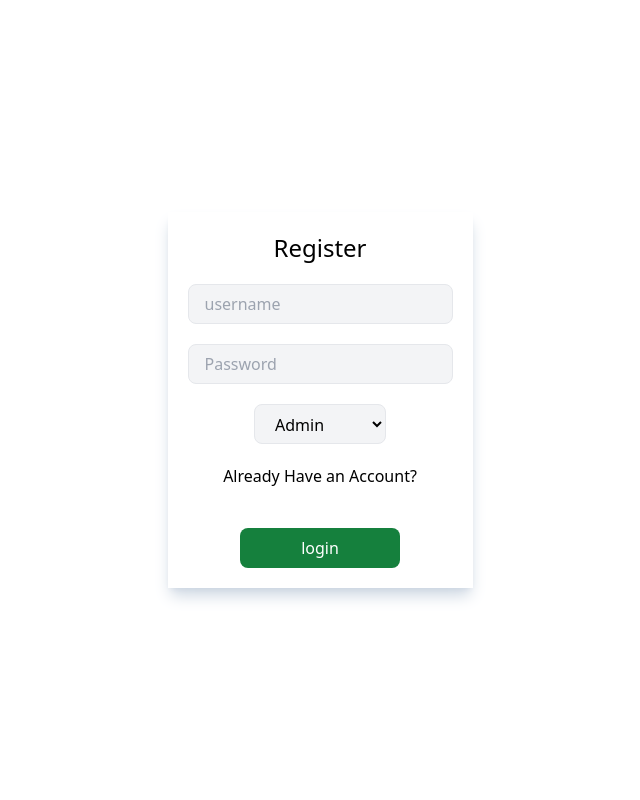
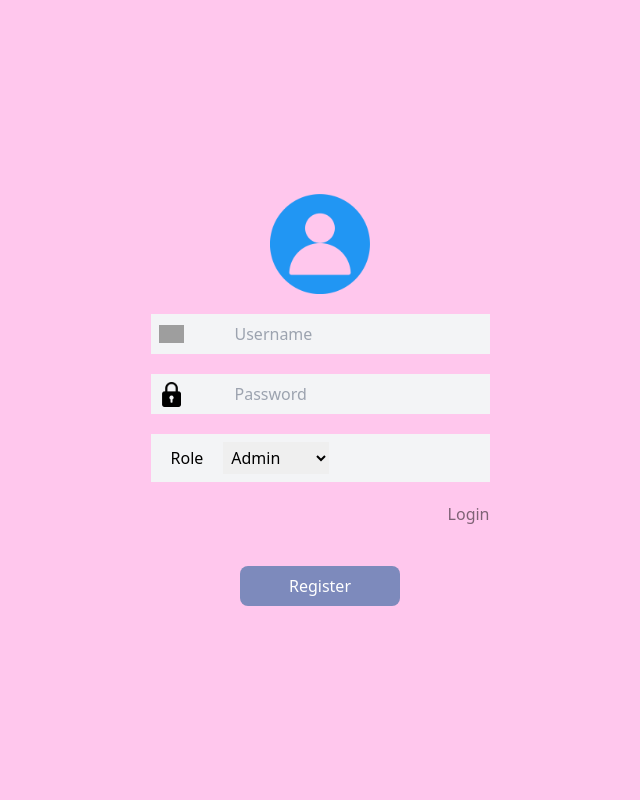
Before and after one commit to SridharVoleti/ODA, a Flask app: page /signup in a window 1280 px wide. Shown: the whole page, without its empty margins (320-960 px from the left). Run offline with Flask 3, Linux system fonts and the light colour scheme; grey boxes are pictures that could not be loaded.

Commit message:
"added styles to login and register pages"

```diff
--- a/app/forms/register_form.py
+++ b/app/forms/register_form.py
@@ -20,4 +20,4 @@ class RegisterForm(FlaskForm):
                      ]
     )
 
-    submit = SubmitField('login')
+    submit = SubmitField('Register')
--- a/app/routes/auth.py
+++ b/app/routes/auth.py
@@ -11,11 +11,16 @@ auth_bp = Blueprint('auth', __name__)
 @auth_bp.route('/login', methods=['GET', 'POST'])
 def login():
     form = LoginForm()
+    print("login" ,flush=True)
     if form.validate_on_submit():
+        print("post" ,flush=True)
         username = form.username.data
         password = form.password.data
+        print(username,flush=True)
+        print(password, flush=True)
         user = User.find_by_username(username)
         if user and check_password_hash(user.password_hash, password):
+            print(user,flush=True)
             login_user(user)
             flash('Login successful', 'success')
             return redirect(url_for('main.index'))
--- a/app/static/css/input.css
+++ b/app/static/css/input.css
@@ -49,7 +49,7 @@
     @apply bg-ocean-green;
   }
   .alert {
-    @apply rounded-lg p-5 text-white;
+    @apply absolute left-7 top-1 w-[95%] rounded-lg p-5 text-white;
   }
   .alert-danger {
     @apply bg-red-500;
--- a/app/static/css/output.css
+++ b/app/static/css/output.css
@@ -711,6 +711,10 @@ video {
 }
 
 .alert {
+  position: absolute;
+  left: 1.75rem;
+  top: 0.25rem;
+  width: 95%;
   border-radius: 0.5rem;
   padding: 1.25rem;
   --tw-text-opacity: 1;
@@ -795,8 +799,8 @@ video {
   height: 100vh;
 }
 
-.h-40 {
-  height: 10rem;
+.w-10 {
+  width: 2.5rem;
 }
 
 .w-20 {
@@ -807,20 +811,16 @@ video {
   width: 1.25rem;
 }
 
+.w-\[100\%\] {
+  width: 100%;
+}
+
 .w-\[50\%\] {
   width: 50%;
 }
 
 .w-screen {
   width: 100vw;
-}
-
-.w-40 {
-  width: 10rem;
-}
-
-.w-10 {
-  width: 2.5rem;
 }
 
 .grid-cols-4 {
@@ -839,6 +839,10 @@ video {
   align-items: center;
 }
 
+.justify-end {
+  justify-content: flex-end;
+}
+
 .justify-center {
   justify-content: center;
 }
@@ -847,12 +851,12 @@ video {
   justify-content: space-between;
 }
 
-.justify-around {
-  justify-content: space-around;
+.justify-evenly {
+  justify-content: space-evenly;
 }
 
-.justify-evenly {
-  justify-content: space-evenly;
+.gap-1 {
+  gap: 0.25rem;
 }
 
 .gap-20 {
@@ -865,6 +869,10 @@ video {
 
 .gap-5 {
   gap: 1.25rem;
+}
+
+.gap-2 {
+  gap: 0.5rem;
 }
 
 .overflow-hidden {
@@ -883,6 +891,10 @@ video {
   border-radius: 0px;
 }
 
+.border-0 {
+  border-width: 0px;
+}
+
 .border-2 {
   border-width: 2px;
 }
@@ -891,13 +903,24 @@ video {
   border-width: 1px;
 }
 
-.border-0 {
-  border-width: 0px;
-}
-
 .border-gray-400 {
   --tw-border-opacity: 1;
   border-color: rgb(156 163 175 / var(--tw-border-opacity));
+}
+
+.bg-\[\#7D8ABC\] {
+  --tw-bg-opacity: 1;
+  background-color: rgb(125 138 188 / var(--tw-bg-opacity));
+}
+
+.bg-\[\#FFC7ED\] {
+  --tw-bg-opacity: 1;
+  background-color: rgb(255 199 237 / var(--tw-bg-opacity));
+}
+
+.bg-gray-100 {
+  --tw-bg-opacity: 1;
+  background-color: rgb(243 244 246 / var(--tw-bg-opacity));
 }
 
 .bg-ocean-blue {
@@ -908,16 +931,6 @@ video {
 .bg-ocean-green {
   --tw-bg-opacity: 1;
   background-color: rgb(156 232 227 / var(--tw-bg-opacity));
-}
-
-.bg-gray-500 {
-  --tw-bg-opacity: 1;
-  background-color: rgb(107 114 128 / var(--tw-bg-opacity));
-}
-
-.bg-gray-100 {
-  --tw-bg-opacity: 1;
-  background-color: rgb(243 244 246 / var(--tw-bg-opacity));
 }
 
 .p-10 {
@@ -936,14 +949,37 @@ video {
   padding: 2rem;
 }
 
+.p-2 {
+  padding: 0.5rem;
+}
+
+.p-1 {
+  padding: 0.25rem;
+}
+
 .px-10 {
   padding-left: 2.5rem;
   padding-right: 2.5rem;
 }
 
+.px-2 {
+  padding-left: 0.5rem;
+  padding-right: 0.5rem;
+}
+
 .py-5 {
   padding-top: 1.25rem;
   padding-bottom: 1.25rem;
+}
+
+.px-5 {
+  padding-left: 1.25rem;
+  padding-right: 1.25rem;
+}
+
+.py-2 {
+  padding-top: 0.5rem;
+  padding-bottom: 0.5rem;
 }
 
 .text-center {
@@ -973,6 +1009,10 @@ video {
   font-weight: 800;
 }
 
+.opacity-50 {
+  opacity: 0.5;
+}
+
 .shadow-lg {
   --tw-shadow: 0 10px 15px -3px rgb(0 0 0 / 0.1), 0 4px 6px -4px rgb(0 0 0 / 0.1);
   --tw-shadow-colored: 0 10px 15px -3px var(--tw-shadow-color), 0 4px 6px -4px var(--tw-shadow-color);
--- a/app/templates/includes/nav.html
+++ b/app/templates/includes/nav.html
@@ -2,7 +2,9 @@
   class="flex w-screen items-center justify-between bg-ocean-blue px-10 py-5"
 >
   <div class="">
-    <h1 class="text-2xl font-extrabold">Brand</h1>
+    <h1 class="text-2xl font-extrabold">
+      <a href="{{url_for('main.index')}}">Brand</a>
+    </h1>
   </div>
   <ul>
     <li><a href="{{url_for('auth.logout')}}">Logout</a></li>
--- a/app/templates/register.html
+++ b/app/templates/register.html
@@ -1,6 +1,6 @@
-{% extends 'base.html'%} {% block title %} Register {% endblock %} {% block
-content %}
-<div>
+{% extends 'base.html'%} {% block title %} login {% endblock %} {% block content
+%}
+<div class="flex h-screen w-screen items-center justify-center bg-[#FFC7ED]">
   <!-- Display Flash Messages -->
   {% with messages = get_flashed_messages(with_categories=true) %} {% if
   messages %}
@@ -12,39 +12,51 @@ content %}
     {% endif %} {% endfor %}
   </div>
   {% endif %} {% endwith %}
-  <form method="post" class="flex h-screen items-center justify-center">
-    <!-- CSRF protection token-->
+  <form method="post" class="flex flex-col items-center justify-center gap-5">
     {{ form.hidden_tag() }}
-    <div
-      class="flex flex-col items-center justify-center gap-5 p-5 shadow-lg shadow-slate-300"
-    >
-      <h1 class="text-2xl">Register</h1>
-      <div class="form-group">
-        {{ form.username(class="form-control",placeholder="username") }} {% for
-        error in form.username.errors %}
-        <span style="color: red">[{{ error }}]</span>
-        {% endfor %}
+    <div>
+      <img
+        width="100"
+        src="{{url_for('static',filename='icons/profile.png')}}"
+        alt=""
+      />
+    </div>
+    <div class="flex h-10 items-center justify-center gap-5 bg-gray-100 px-2">
+      <div class="w-10">
+        <img
+          width="25"
+          src="{{url_for('static',filename='icons/user.png')}}"
+          alt=""
+        />
       </div>
-      <div class="form-group">
-        <div class="relative">
-          {{ form.password(class="form-control",placeholder="Password") }}
-        </div>
-        {% for error in form.password.errors %}
-        <span style="color: red">[{{ error }}]</span> {% endfor %}
+      {{form.username(class="form-control rounded-none border-0",
+      placeholder="Username")}} {% for error in form.username.errors %}
+      <span style="color: red">[{{ error }}]</span>
+      {% endfor %}
+    </div>
+    <div class="flex h-10 items-center justify-center gap-5 bg-gray-100 px-2">
+      <div class="w-10">
+        <img
+          width="25"
+          src="{{url_for('static',filename='icons/padlock.png')}}"
+          alt=""
+        />
       </div>
-      <div class="form-group">
-        <div class="relative">{{ form.role(class="form-control") }}</div>
-        {% for error in form.password.errors %}
-        <span style="color: red">[{{ error }}]</span> {% endfor %}
-      </div>
+      {{form.password(class="form-control rounded-none border-0",
+      placeholder="Password")}} {% for error in form.password.errors %}
+      <span style="color: red">[{{ error }}]</span>
+      {% endfor %}
+    </div>
+    <div class="flex w-[100%] items-center gap-5 bg-gray-100 px-5 py-2">
+      <label for="">Role</label>
+      {{form.role(class="p-1")}}
+    </div>
+    <div class="flex w-[100%] justify-end">
       <div>
-        <a href="{{url_for('auth.login')}}">Already Have an Account?</a>
-      </div>
-      <div class="form-group">
-        {{ form.submit(class="button booking-submit") }}
+        <a class="opacity-50" href="{{url_for('auth.login')}}">Login</a>
       </div>
     </div>
+    {{form.submit(class='button bg-[#7D8ABC]')}}
   </form>
 </div>
-
 {%endblock%}
```
Also changed, not shown: app/templates/login.html (+54 -8 lines).
